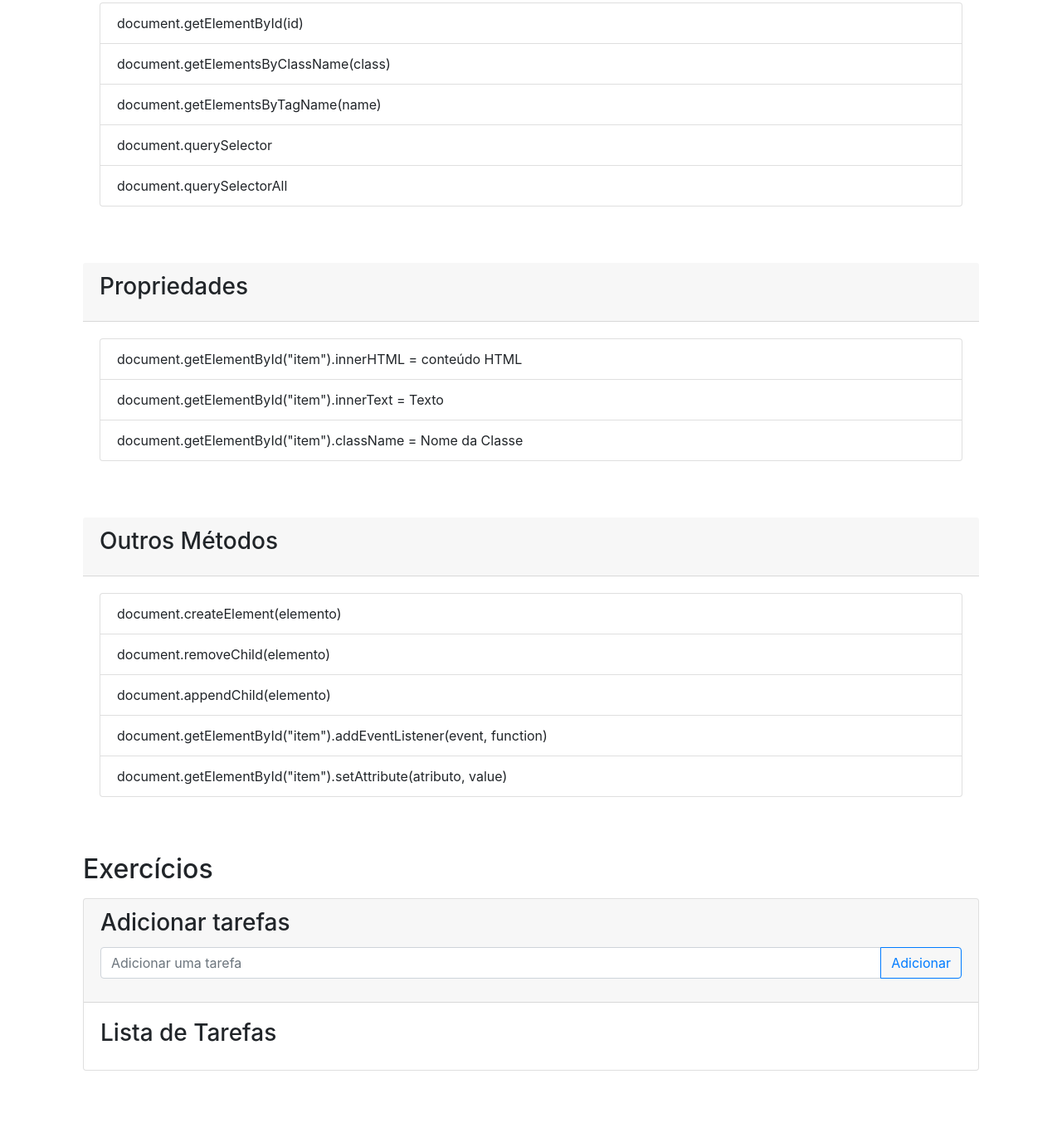
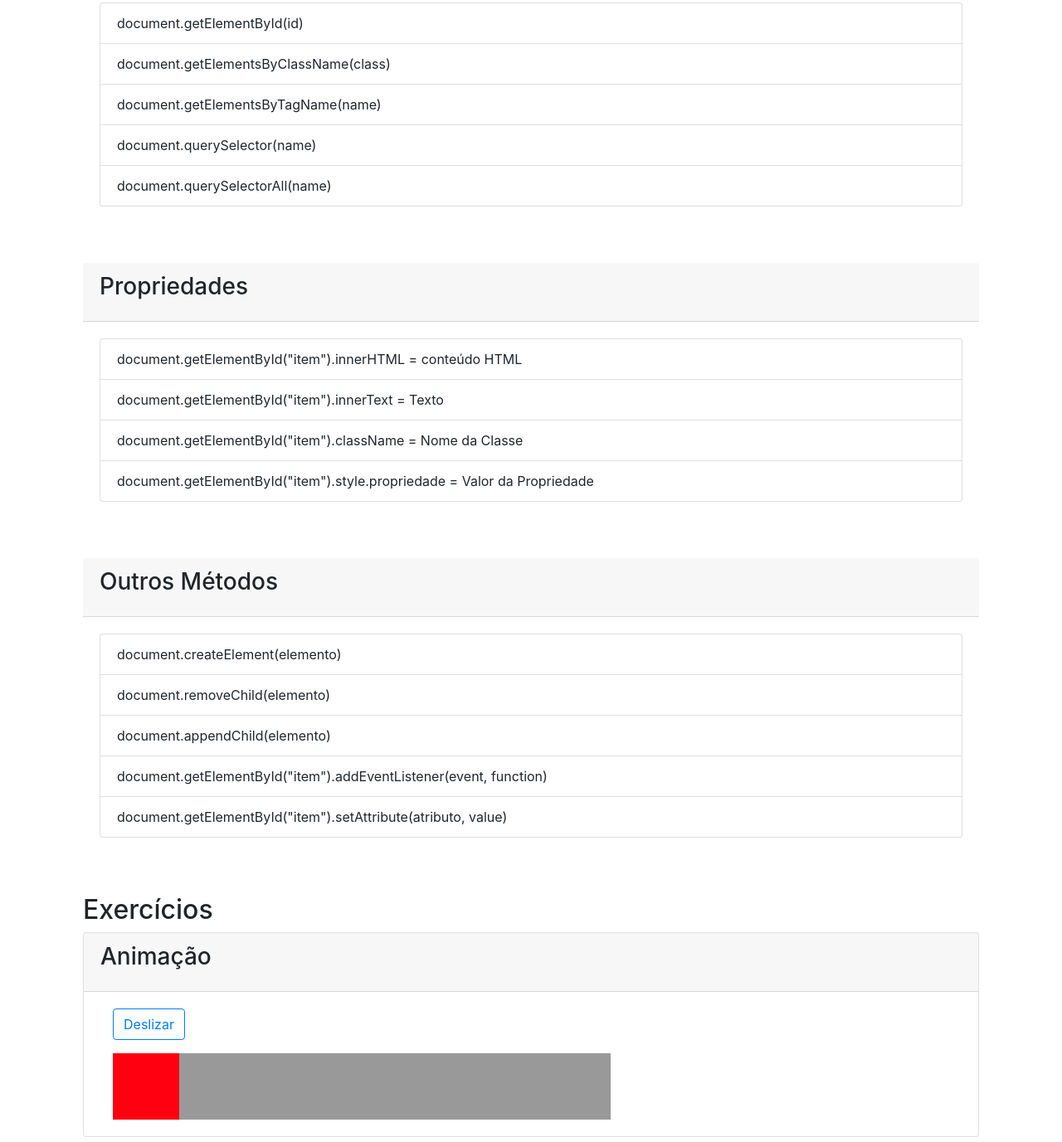
Before and after one commit to gabrielfsil/TreinamentoJavaScript, a plain HTML site: page src/public/index.html in a window 1280 px wide. Shown: the part 863-2240 px from the top of the page at 83% size. Before the commit the page ends 2202 px from the top, so only its background shows below. Drawn offline with nearby package versions, Linux system fonts and the light colour scheme.

Commit message:
Adiconando mais um exercício

```diff
--- /dev/null
+++ b/src/public/index.css
@@ -0,0 +1,13 @@
+.bloco{
+    height: 80px;
+    width: 80px;
+    background-color: #F01;
+    position: absolute;
+}
+
+.contexto{
+    width: 600px;
+    height: 80px;
+    background-color: #999;
+    position: relative;
+}
--- a/src/public/index.html
+++ b/src/public/index.html
@@ -4,6 +4,7 @@
 <head>
     <meta charset="UTF-8" />
     <link rel="icon" href="icon.png" />
+    <link rel="stylesheet" href="./index.css" />
     <link rel="stylesheet" href="https://maxcdn.bootstrapcdn.com/bootstrap/4.0.0/css/bootstrap.min.css"
         integrity="sha384-Gn5384xqQ1aoWXA+058RXPxPg6fy4IWvTNh0E263XmFcJlSAwiGgFAW/dAiS6JXm" crossorigin="anonymous">
     <title>Treinamento JavaScript</title>
@@ -33,8 +34,8 @@
                     <li class="list-group-item">document.getElementById(id)</li>
                     <li class="list-group-item">document.getElementsByClassName(class)</li>
                     <li class="list-group-item">document.getElementsByTagName(name)</li>
-                    <li class="list-group-item">document.querySelector</li>
-                    <li class="list-group-item">document.querySelectorAll</li>
+                    <li class="list-group-item">document.querySelector(name)</li>
+                    <li class="list-group-item">document.querySelectorAll(name)</li>
                 </ul>
 
             </div>
@@ -49,6 +50,7 @@
                     <li class="list-group-item">document.getElementById("item").innerHTML = conteúdo HTML</li>
                     <li class="list-group-item">document.getElementById("item").innerText = Texto</li>
                     <li class="list-group-item">document.getElementById("item").className = Nome da Classe</li>
+                    <li class="list-group-item">document.getElementById("item").style.propriedade = Valor da Propriedade</li>
                 </ul>
 
             </div>
@@ -72,6 +74,27 @@
         </div>
         <div class="col-12  mt-5 mb-5">
             <h2>Exercícios</h2>
+            <div class="card">
+                <div class="card-header">
+                    <h3 class="card-title">Animação</h3>
+                </div>
+                <div class="card-body">
+                    <div class="col-12">
+                        <div class="col-12 mb-3">
+                            <div class="row">
+                                <button onclick="deslizar()" class="btn btn-outline-primary">Deslizar</button>
+                            </div>
+
+                        </div>
+
+
+                        <div class="contexto">
+                            <div class="bloco" id="bloco"></div>
+                        </div>
+
+                    </div>
+                </div>
+            </div>
             <div class="card mt-3">
                 <div class="card-header">
                     <h3 class="card-title">Adicionar tarefas</h3>
--- a/src/public/index.js
+++ b/src/public/index.js
@@ -29,3 +29,13 @@ function apagarTarefa(li) {
     // Remover Item da lista
 
 }
+
+
+
+function deslizar() {
+
+    // Mover o bloco para a direita
+
+
+
+}
```
